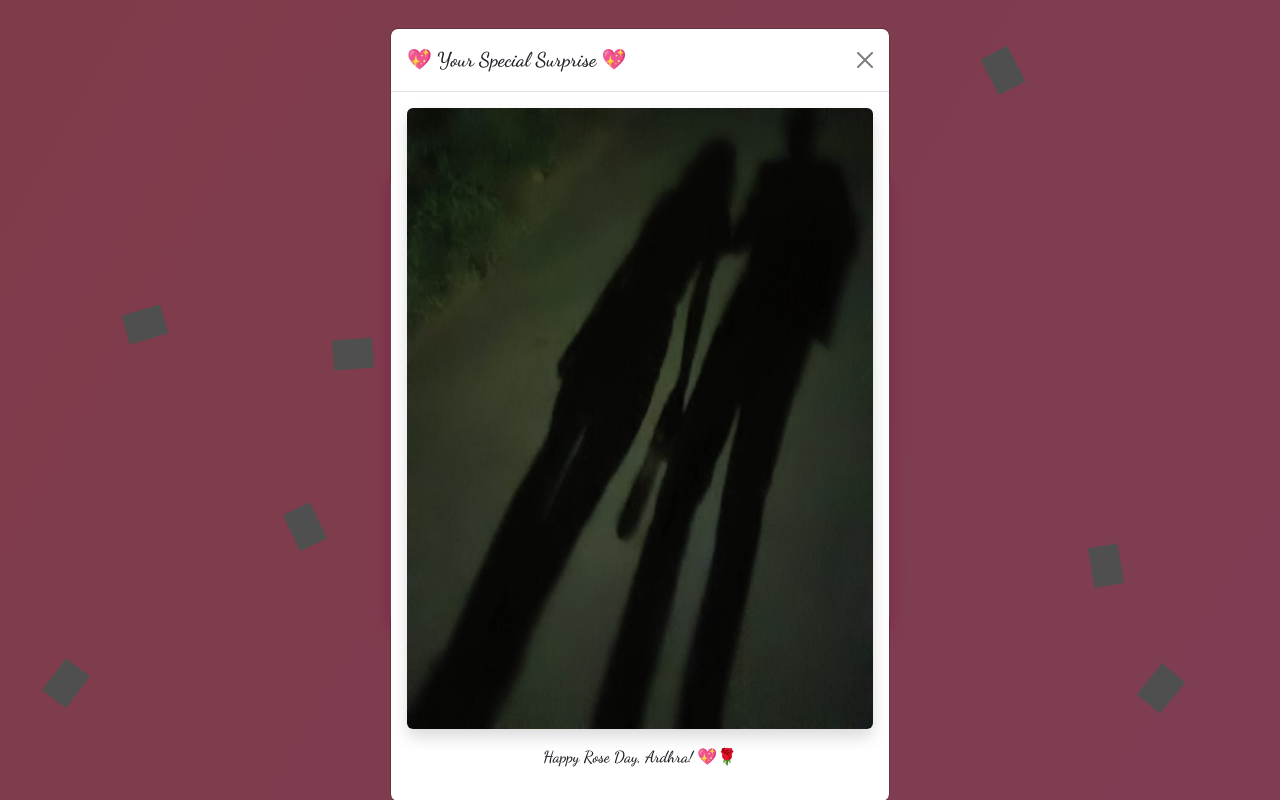
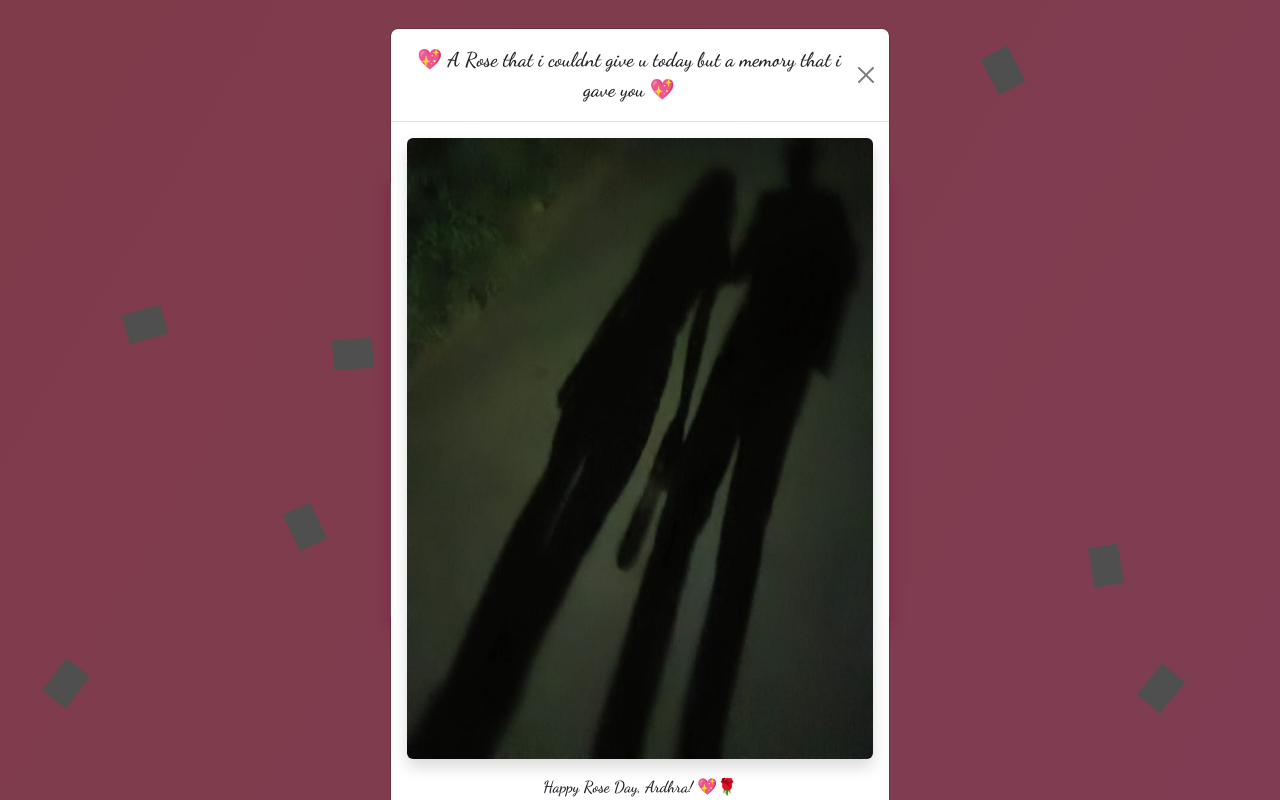
Before and after one commit to alok-menon/test_11, a plain HTML site: page index.html in a window 1280 px wide. Both pictures are taken after a click on the button "Click for a Surprise". Drawn offline with nearby package versions, Linux system fonts and the light colour scheme; grey boxes are pictures that could not be loaded.

Commit message:
Update index.html

```diff
--- a/index.html
+++ b/index.html
@@ -31,7 +31,7 @@
         <div class="modal-dialog">
             <div class="modal-content">
                 <div class="modal-header">
-                    <h5 class="modal-title" id="surpriseModalLabel">💖 Your Special Surprise 💖</h5>
+                    <h5 class="modal-title" id="surpriseModalLabel">💖 A Rose that i couldnt give u today but a memory that i gave you  💖</h5>
                     <button type="button" class="btn-close" data-bs-dismiss="modal" aria-label="Close"></button>
                 </div>
                 <div class="modal-body text-center">
```
